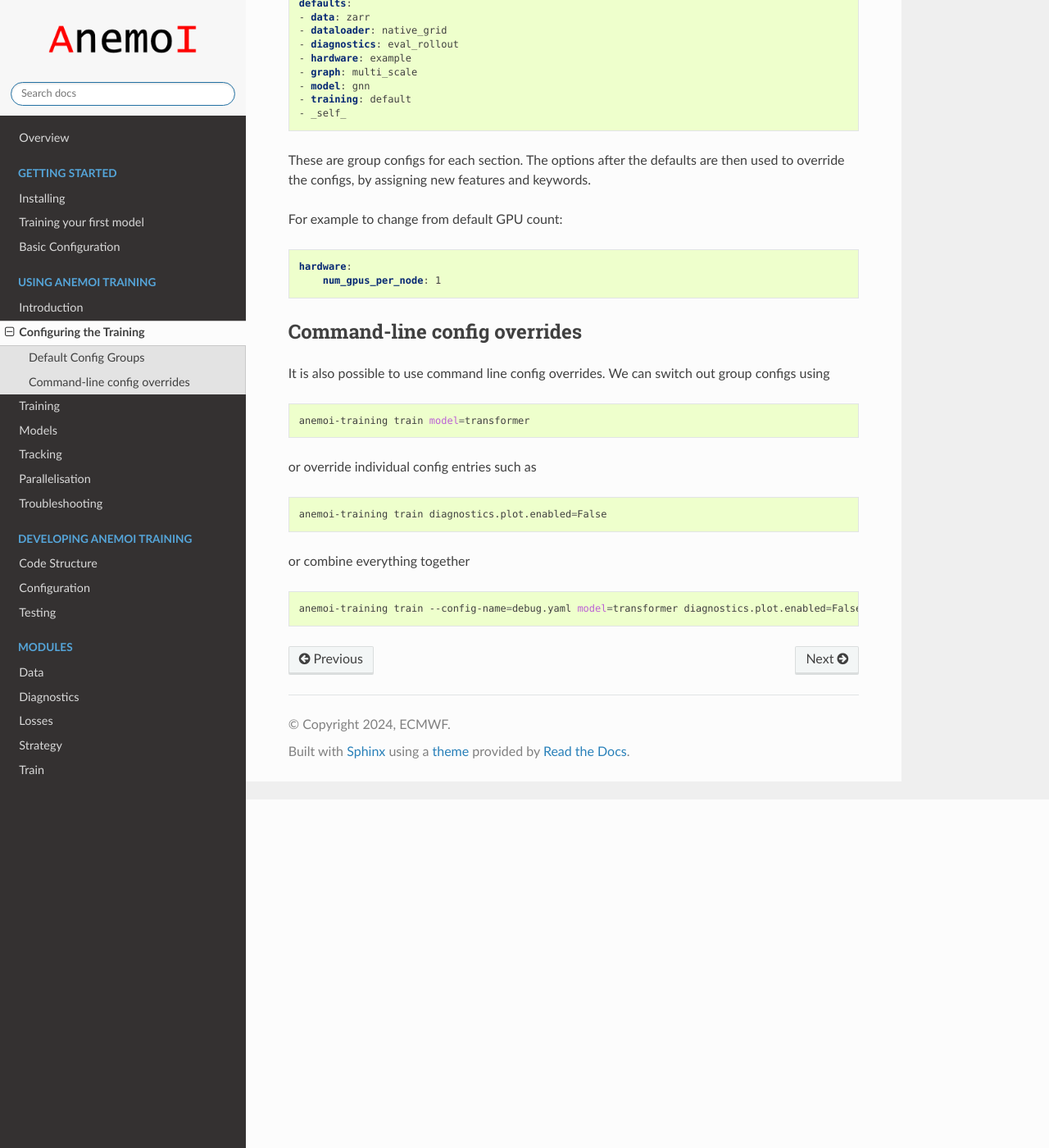
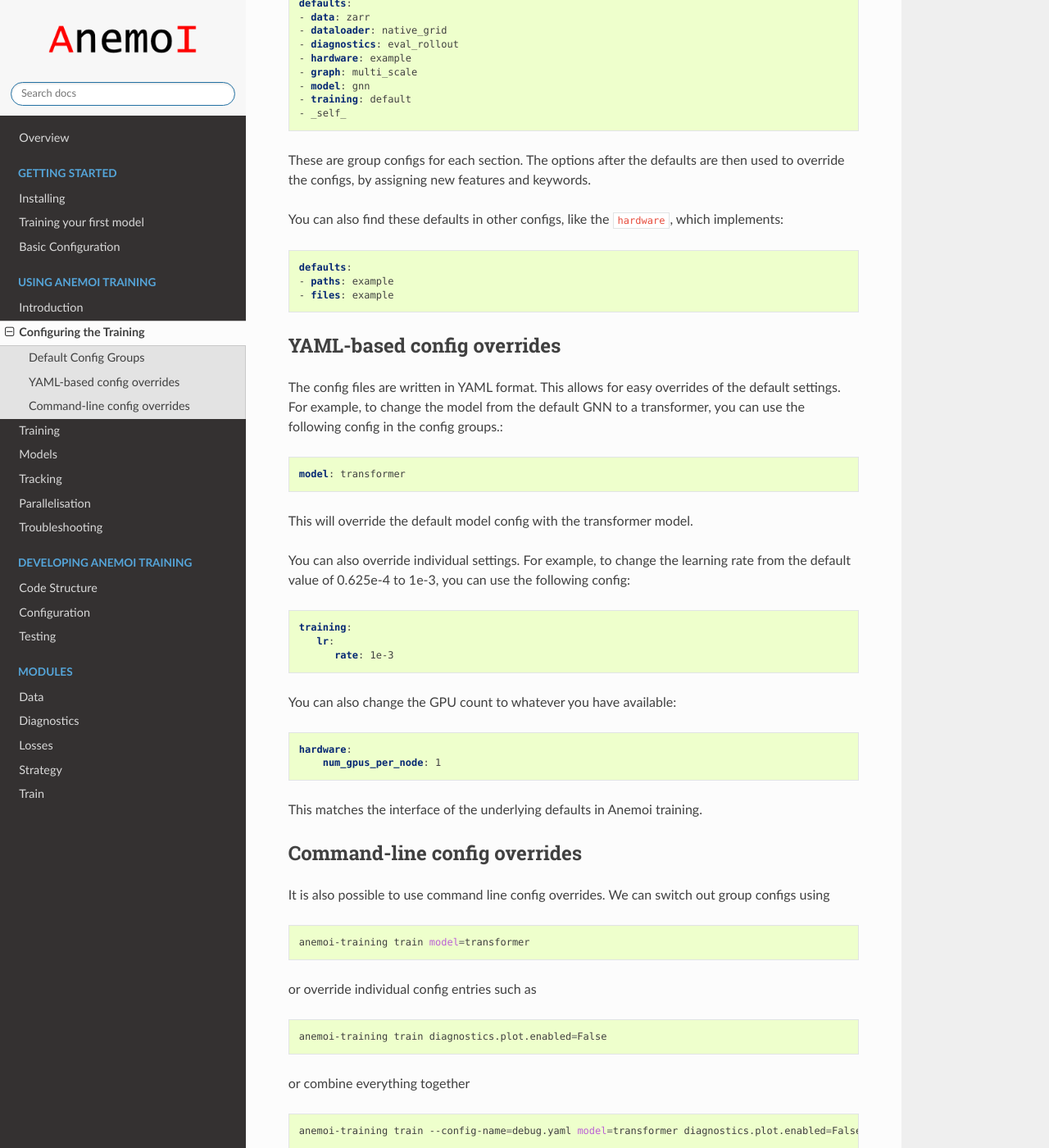
Before and after one commit to ecmwf/anemoi-training, a Sphinx documentation site: the page built from docs/user-guide/configuring.rst, in a window 1280 px wide and 1400 px high, scrolled down 425 px. Shown: the whole window at 82% size. Built offline with Sphinx 7.4.7 and the Read the Docs theme 2.0.0, drawn with Linux system fonts in a browser that asks for light colours; the version number could not be read and is left out.

Commit message:
docs: more config explanations

```diff
--- a/docs/user-guide/configuring.rst
+++ b/docs/user-guide/configuring.rst
@@ -32,12 +32,49 @@ These are group configs for each section. The options after the defaults
 are then used to override the configs, by assigning new features and
 keywords.
 
-For example to change from default GPU count:
+You can also find these defaults in other configs, like the
+``hardware``, which implements:
+
+.. code:: yaml
+
+   defaults:
+   - paths: example
+   - files: example
+
+*****************************
+ YAML-based config overrides
+*****************************
+
+The config files are written in YAML format. This allows for easy
+overrides of the default settings. For example, to change the model from
+the default GNN to a transformer, you can use the following config in
+the config groups.:
+
+.. code:: yaml
+
+   model: transformer
+
+This will override the default model config with the transformer model.
+
+You can also override individual settings. For example, to change the
+learning rate from the default value of 0.625e-4 to 1e-3, you can use
+the following config:
+
+.. code:: yaml
+
+   training:
+      lr:
+         rate: 1e-3
+
+You can also change the GPU count to whatever you have available:
 
 .. code:: yaml
 
    hardware:
        num_gpus_per_node: 1
+
+This matches the interface of the underlying defaults in Anemoi
+training.
 
 *******************************
  Command-line config overrides
```
